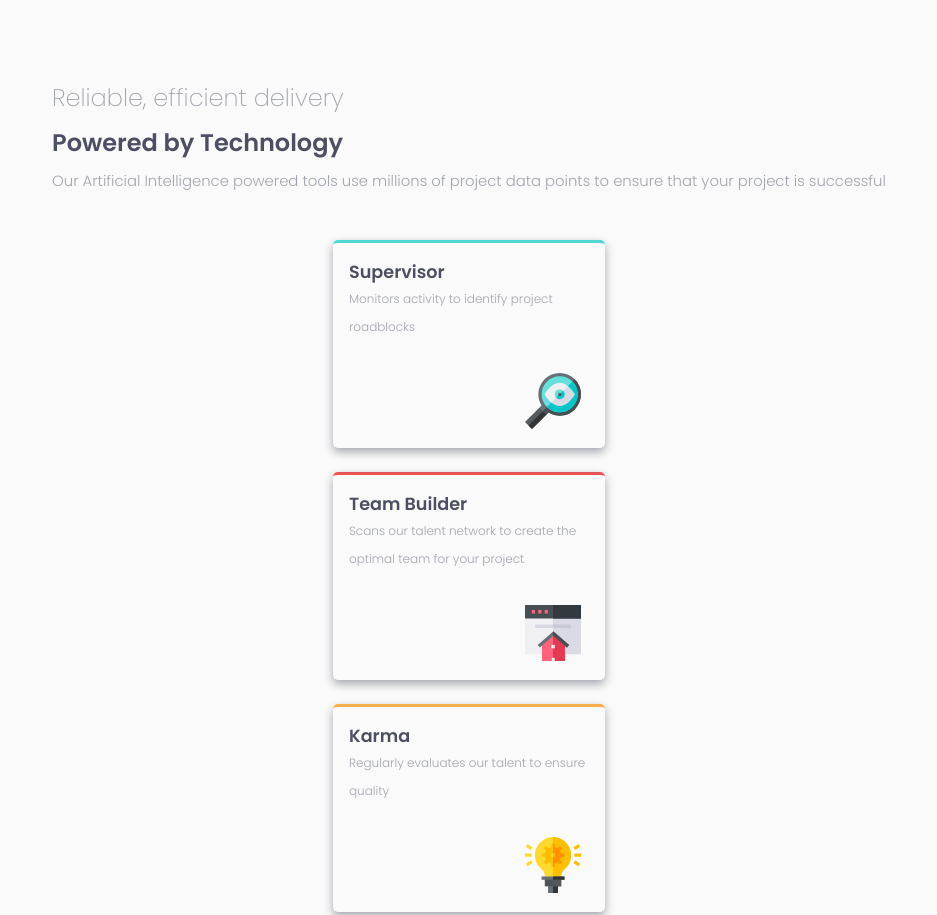
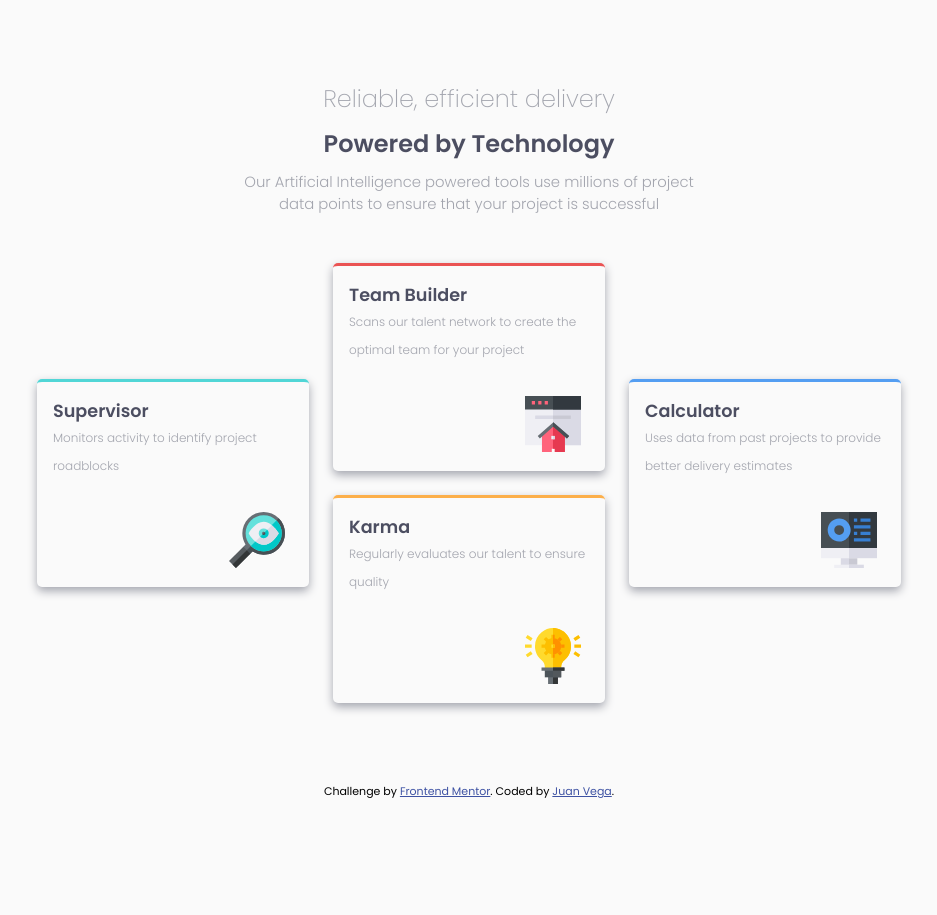
Before and after one commit to JuanTwoFour/Four-card-feature, a plain HTML site: page index.html in a window 1280 px wide. Shown: the top 915 px of the page, without its empty margins (171-1108 px from the left). After the commit the page ends 800 px from the top, so only its background shows below. Drawn offline with Linux system fonts and the light colour scheme.

Commit message:
mobile response

```diff
--- a/index.html
+++ b/index.html
@@ -38,6 +38,7 @@
         <img class="round" src="/images/icon-supervisor.svg" alt="supervisor">
       </div>
 
+      <div class="middle">
         <div class="card red">
           <h4 class="card-title">Team Builder</h4>
           <p class="card-details">Scans our talent network to create the optimal team for your project</p>
@@ -48,6 +49,7 @@
           <h4 class="card-title">Karma</h4>
           <p class="card-details">Regularly evaluates our talent to ensure quality</p>
           <img class="round" src="/images/icon-karma.svg" alt="">
+        </div>
       </div>
 
       <div class="card blue">
--- a/styles/responsive-styles.css
+++ b/styles/responsive-styles.css
@@ -0,0 +1,11 @@
+@media screen and (max-width: 768px) {
+  .card-layout {
+    flex-direction: column;
+  }
+}
+
+@media screen and (min-width: 768px) {
+  .top-section {
+    max-width: 55%;
+  }
+}
--- a/styles/styles.css
+++ b/styles/styles.css
@@ -1,10 +1,3 @@
-* {
-  box-sizing: border-box;
-  margin: 0;
-  padding: 0;
-  font-family: 'Poppins';
-}
-
 :root {
   --red: #ea5353;
   --cyan: #51d6d6;
@@ -16,15 +9,44 @@
   --light-grey: #fafafa;
 }
 
+
+* {
+  box-sizing: border-box;
+  margin: 0;
+  padding: 0;
+  font-family: 'Poppins';
+}
+
+html,
 body {
+  height: 100%;
+}
+
+html {
+  display: table;
+  margin: auto;
+}
+
+body {
+  display: table-cell;
+  vertical-align: middle;
   background-color: var(--light-grey);
 }
+
 .main {
   display: flex;
   flex-direction: column;
   align-items: center;
   gap: 3rem;
   padding: 5rem 3rem;
+}
+
+.top-section {
+  display: flex;
+  flex-direction: column;
+  align-items: center;
+  text-align: center;
+  text-wrap: pretty;
 }
 
 .top, .about {
@@ -46,8 +68,13 @@ body {
 
 .card-layout {
   display: flex;
+  align-items: center;
+  gap: 1.5rem;
+}
+
+.middle {
+  display: flex;
   flex-direction: column;
-  align-items: center;
   gap: 1.5rem;
 }
 
```
Lines whose indentation alone changed are shown as unchanged.
